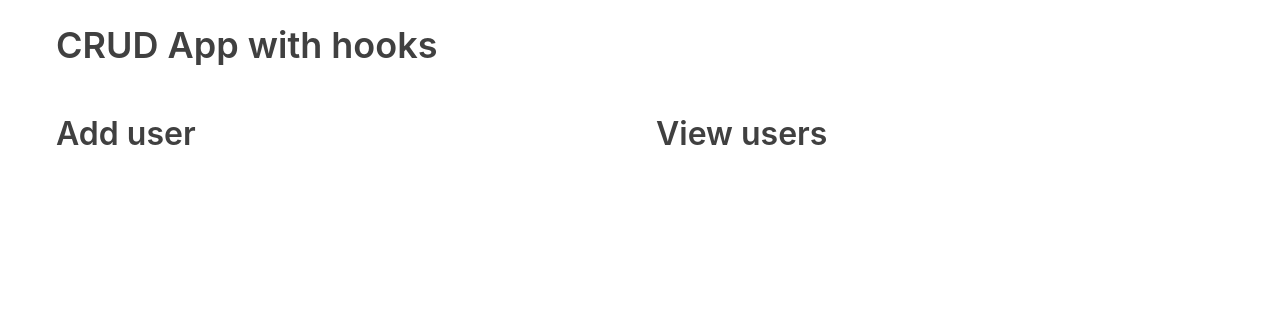
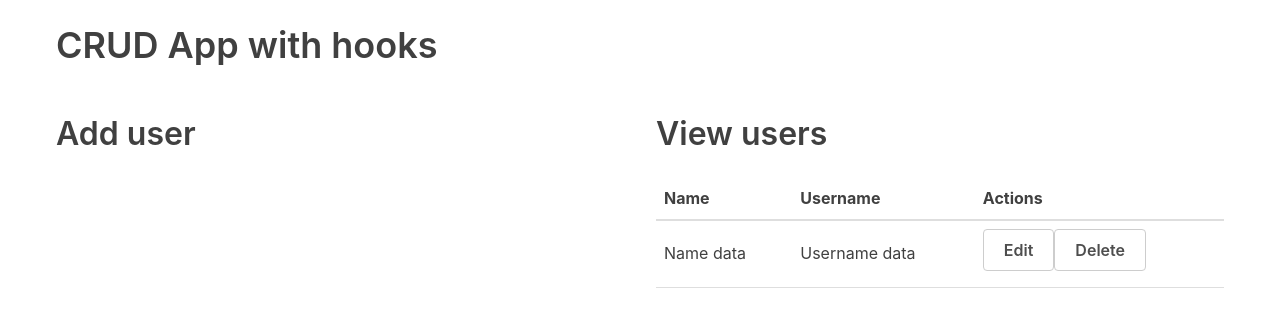
Before and after one commit to KaiserSov/Actividad-crudReact, a React (Create React App) app: page / in a window 1280 px wide. Shown: the top 310 px of the page. Built offline with nearby package versions, Linux system fonts and the light colour scheme.

Commit message:
Agregué tabla de usuarios

```diff
--- a/src/App.js
+++ b/src/App.js
@@ -1,4 +1,5 @@
 import React from 'react';
+import UserTable from './components/userTable';
 
 function App() {
   return (
@@ -10,10 +11,10 @@
        </div>
        <div className='flex-large'>
          <h2>View users</h2>
+         <UserTable />
        </div>
      </div>
     </div>
-
   );
 }
 
--- /dev/null
+++ b/src/components/userTable.jsx
@@ -0,0 +1,26 @@
+import React from 'react'
+
+const UserTable = () => {
+    return (
+        <table>
+        <thead>
+          <tr>
+            <th>Name</th>
+            <th>Username</th>
+            <th>Actions</th>
+          </tr>
+        </thead>
+        <tbody>
+          <tr>
+            <td>Name data</td>
+            <td>Username data</td>
+            <td>
+              <button className="button muted-button">Edit</button>
+              <button className="button muted-button">Delete</button>
+            </td>
+          </tr>
+        </tbody>
+      </table>
+    );
+}
+  export default UserTable
```
